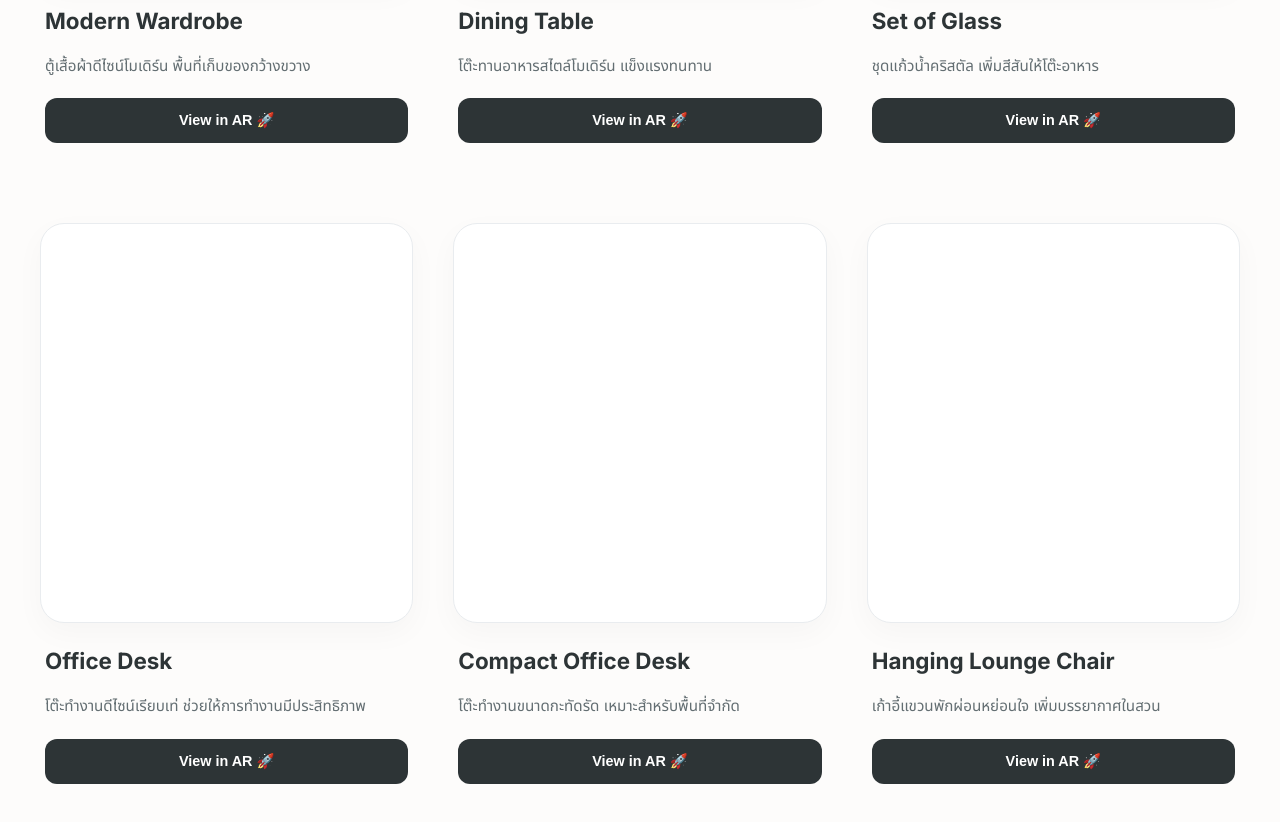
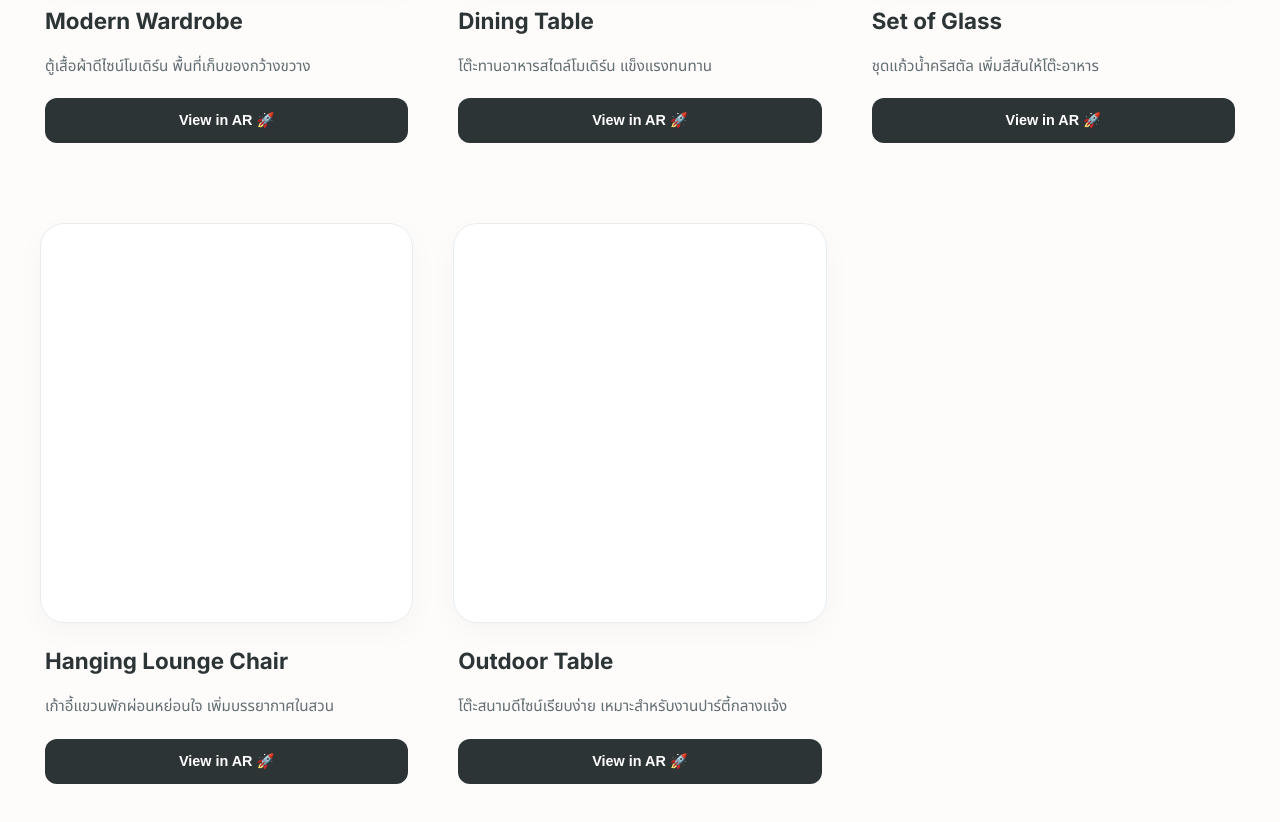
Before and after one commit to miyomui/furniture-3d, a website: page index.html in a window 1280 px wide. Shown: the part 1960-2782 px from the top of the page. Drawn offline with Linux system fonts and the light colour scheme; some packages are replaced by stand-ins of ours; a script that the page names is missing.

Commit message:
Cleanup: Remove Office category and all associated models

```diff
--- a/index.html
+++ b/index.html
@@ -39,7 +39,6 @@
         <button class="filter-btn" onclick="filterWork('living-room')">Living Room</button>
         <button class="filter-btn" onclick="filterWork('bedroom')">Bedroom</button>
         <button class="filter-btn" onclick="filterWork('dining-room')">Dining Room</button>
-        <button class="filter-btn" onclick="filterWork('office')">Office</button>
         <button class="filter-btn" onclick="filterWork('outdoor')">Outdoor</button>
     </nav>
 
@@ -86,19 +85,6 @@
             <div class="work-info"><h3>Set of Glass</h3><p>ชุดแก้วน้ำคริสตัล เพิ่มสีสันให้โต๊ะอาหาร</p><button class="ar-launch-btn" onclick="triggerAR('m6')">View in AR 🚀</button></div>
         </section>
 
-        <!-- Office -->
-        <section class="work-item" data-category="office">
-            <div class="model-box">
-                <model-viewer id="m7" src="3D/office/office_desk.glb" ios-src="3D/office/Office_Desk.usdz" ar ar-modes="webxr scene-viewer quick-look" camera-controls autoplay auto-rotate shadow-intensity="1" environment-image="neutral" loading="lazy" style="width: 100%; height: 100%;"></model-viewer>
-            </div>
-            <div class="work-info"><h3>Office Desk</h3><p>โต๊ะทำงานดีไซน์เรียบเท่ ช่วยให้การทำงานมีประสิทธิภาพ</p><button class="ar-launch-btn" onclick="triggerAR('m7')">View in AR 🚀</button></div>
-        </section>
-        <section class="work-item" data-category="office">
-            <div class="model-box">
-                <model-viewer id="m8" src="3D/office/office_desk_7_mb.glb" ios-src="3D/office/Office_Desk_7_MB.usdz" ar ar-modes="webxr scene-viewer quick-look" camera-controls autoplay auto-rotate shadow-intensity="1" environment-image="neutral" loading="lazy" style="width: 100%; height: 100%;"></model-viewer>
-            </div>
-            <div class="work-info"><h3>Compact Office Desk</h3><p>โต๊ะทำงานขนาดกะทัดรัด เหมาะสำหรับพื้นที่จำกัด</p><button class="ar-launch-btn" onclick="triggerAR('m8')">View in AR 🚀</button></div>
-        </section>
 
         <!-- Outdoor -->
         <section class="work-item" data-category="outdoor">
```
Also changed, not shown: 4 other files.
